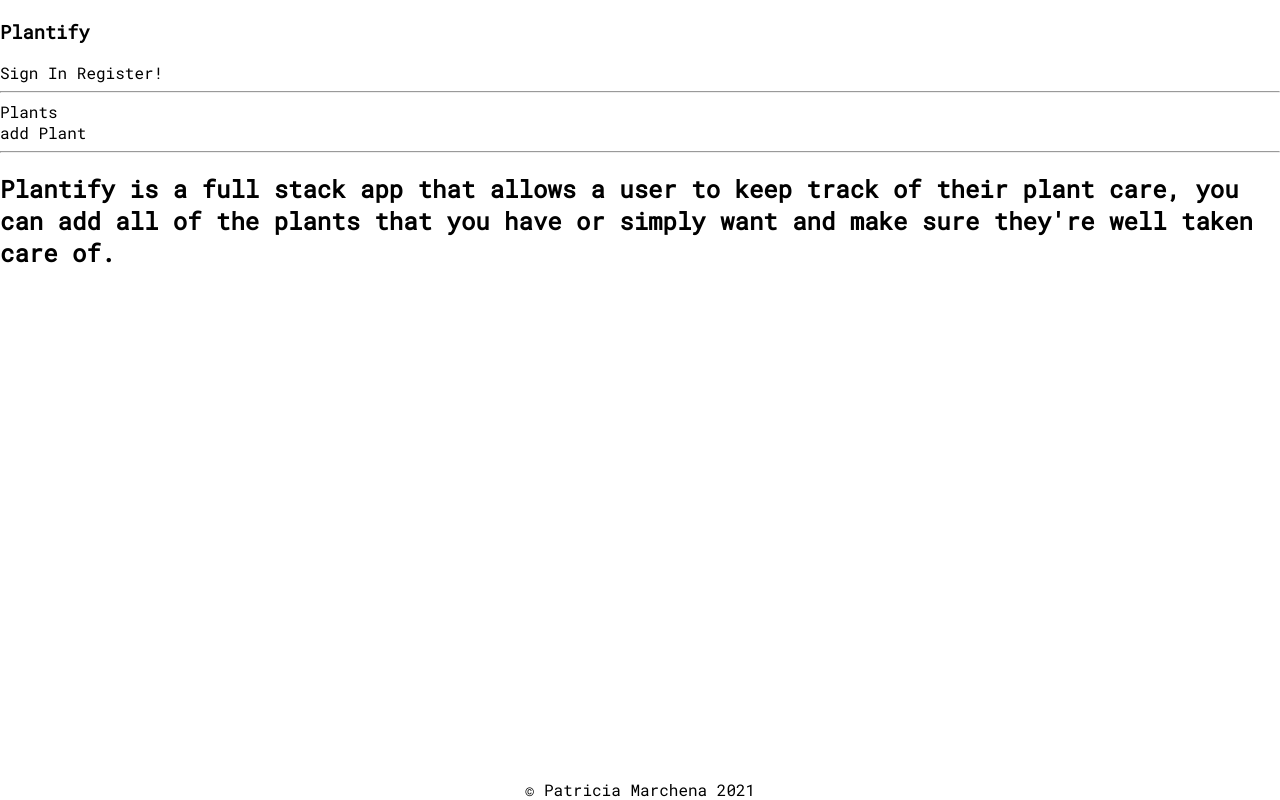
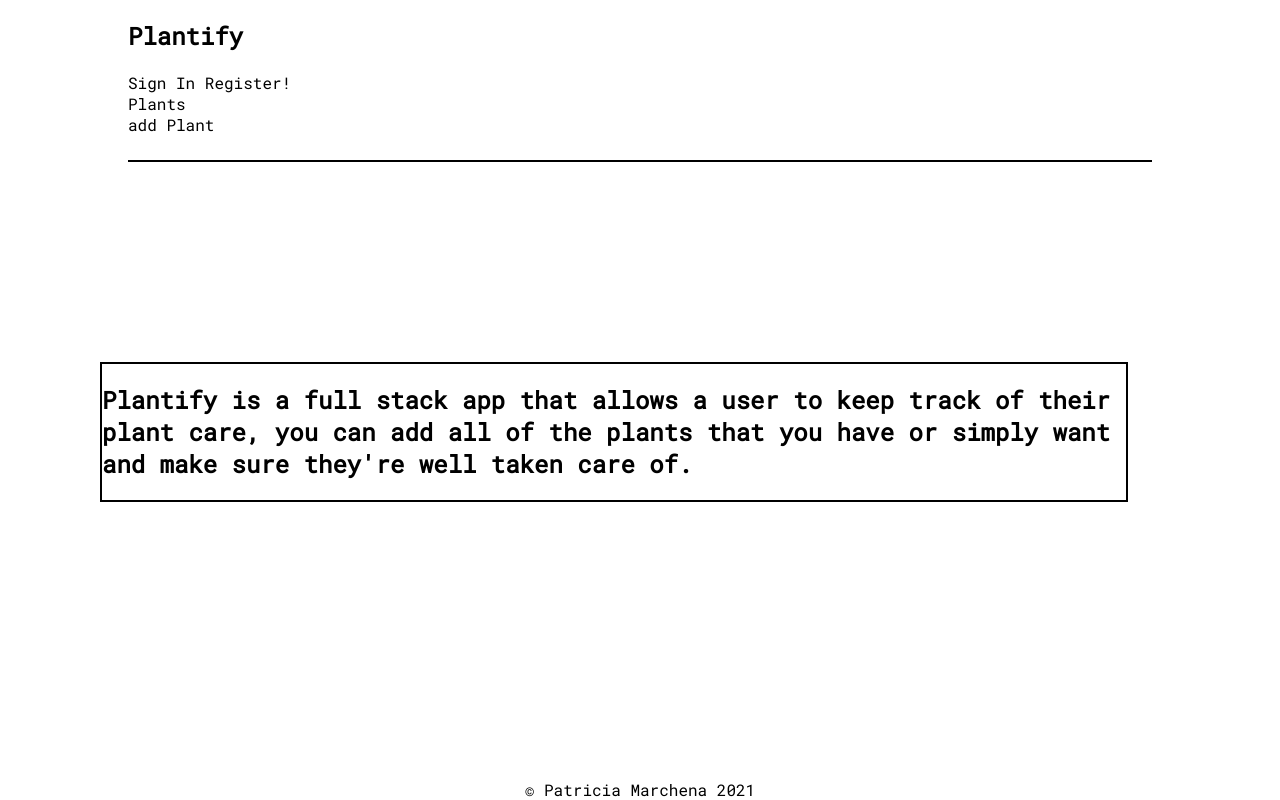
Before and after one commit to trishamarchena/Plantify, a React (Create React App) app in the folder client/: page / in a window 1280 px wide. Built offline with nearby package versions, Linux system fonts and the light colour scheme.

Commit message:
fixed logout function

```diff
--- a/client/src/App.js
+++ b/client/src/App.js
@@ -57,7 +57,6 @@ function App() {
   return (
       <Switch>
         <Layout user ={user} handleLogout={handleLogout}>
-    <div className="navbar">
         <Route exact path="/">
           <Homepage user={user} handleLogout={handleLogout} />
         </Route>
@@ -87,7 +86,6 @@ function App() {
             loginFormData={loginFormData}
           />
         </Route>
-    </div>
     </Layout>
       </Switch>
   );
--- a/client/src/Layout/Components/Plants/Plants.jsx
+++ b/client/src/Layout/Components/Plants/Plants.jsx
@@ -17,7 +17,7 @@ export default function Plants({ user }) {
 
 
   return (
-    <section className="allthePlants">
+    <section className="allThePlants">
       <h1>Plants</h1>
       <div className="plant-list">
         {plants.map((plant) => {
--- a/client/src/Layout/Components/PlantsDetail/PlantsDetail.css
+++ b/client/src/Layout/Components/PlantsDetail/PlantsDetail.css
@@ -1,6 +1,16 @@
+.detail-section{
+  display: flex;
+  align-self: center;
+  text-align: center;
+  flex-direction: column;
+  margin: 100px auto;
+  width: 75vw;
+  padding: 5px;
+}
 .detailName{
   display: flex;
   align-self: center;
+  font-size: large;
 }
 .detailedButtons{
   display: flex;
@@ -10,13 +20,6 @@
   font-family: 'roboto mono', sans-serif;
 }
 
-.detail-section{
-  display: flex;
-  align-self: center;
-  text-align: center;
-  flex-direction: column;
-  font-family: 'roboto mono', sans-serif;
-}
 .detailImage{
   width: 400px;
   height: 450px;
--- a/client/src/Layout/Components/PlantsDetail/PlantsDetail.jsx
+++ b/client/src/Layout/Components/PlantsDetail/PlantsDetail.jsx
@@ -1,12 +1,12 @@
 import React, { useEffect, useState, Fragment } from "react";
 import { useParams, Link } from "react-router-dom";
-import { getAllPlantCares } from "../../../services/plantCare.js";
+// import { getAllPlantCares } from "../../../services/plantCare.js";
 import { addPlantCareToPlant, getOnePlant } from "../../../services/plants";
 import "./PlantsDetail.css";
 
 export default function PlantDetail() {
   const [plant, setPlant] = useState({});
-  const [formData, setFormData] = useState({
+  const [formData] = useState({
     name: "",
   });
   const { id } = useParams();
@@ -19,10 +19,10 @@ export default function PlantDetail() {
     fetchPlant();
   }, [id]);
 
-  const handleChange = (e) => {
-    const { value } = e.target;
-    setFormData({ name: value });
-  };
+  // const handleChange = (e) => {
+  //   const { value } = e.target;
+  //   setFormData({ name: value });
+  // };
 
   const handleSubmit = async (e) => {
     e.preventDefault();
@@ -35,8 +35,8 @@ export default function PlantDetail() {
       <div className="detailName">
         <h1>{plant.name}</h1>
       </div>
-      <div className="detailImage">
-        <img src={plant.image_url} alt={plant.name} />
+      <div className="detailImageContainer">
+        <img className="detailimage"src={plant.image_url} alt={plant.name} />
       </div>
       <div className="detailWater">
         <h4>Water:{plant.watering_input}</h4>
@@ -56,8 +56,8 @@ export default function PlantDetail() {
       {plant.plant_cares?.map((plantCare) => {
         return <p key={plantCare.id}>{plantCare.name}</p>;
       })}
-      <form onSubmit={(e) => handleSubmit(e)} className="plant-detail-form">
-          <div className ="detailedButtons">
+      <form onSubmit={(e) => handleSubmit(e)} className="form-buttons">
+        <div className="detailedButtons">
           <Link to={`/plants/${plant.id}/edit`}>
             <button className="plant-detail-edit-button">edit</button>
           </Link>
--- a/client/src/Layout/Homepage/Homepage.css
+++ b/client/src/Layout/Homepage/Homepage.css
@@ -1,5 +1,11 @@
 .description{
-  font-family: 'roboto mono', sans-serif;
+  display: flex;
+  justify-content: center;
+  align-self: center;
+margin: 100px;
+margin-top: 200px;
+  width: 80vw;
+  border: 2px solid black;
 }
 button{
   background-color: transparent;
--- a/client/src/Layout/Homepage/Homepage.jsx
+++ b/client/src/Layout/Homepage/Homepage.jsx
@@ -1,4 +1,3 @@
-import { Link, useHistory, Route } from "react-router-dom";
 import "./Homepage.css";
 
 const Homepage = (props) => {
--- a/client/src/Layout/Layout.jsx
+++ b/client/src/Layout/Layout.jsx
@@ -3,10 +3,10 @@ import Footer from "./Components/Footer/Footer.jsx";
 
 const Layout = (props) => {
   return (
-    <div className="layoutDiv">
+    <div className="layout">
       <Navbar user={props.user} handleLogout={props.handleLogout}/>
       <Footer />
-      <div>
+      <div className ="layoutChildren">
       {props.children}
     </div>
     </div>
--- a/client/src/Layout/Navbar/Navbar.jsx
+++ b/client/src/Layout/Navbar/Navbar.jsx
@@ -1,30 +1,12 @@
-import { Link, useHistory } from "react-router-dom";
+import { Link } from "react-router-dom";
 import { useEffect, useState } from "react";
 import "./Navbar.css";
 
-const Navbar = ({ user, props }) => {
-  const [visible, setVisible] = useState(true);
-  const history = useHistory();
-  // is the hamburger menu open?
-  const [hamburger, setHamburger] = useState(false);
+const Navbar = ({ user, handleLogout, children }) => {
+  // const [visible, setVisible] = useState(true);
+  // const history = useHistory();
 
-  useEffect(() => {
-    const handleResize = () => {
-      if (window.innerWidth > 771) {
-        setVisible(true);
-        setHamburger(false);
-      } else {
-        setVisible(false);
-      }
-    };
-    handleResize();
-    // add an event listener to the resize event on the window
-    window.addEventListener("resize", handleResize);
-    // unmounts we'll remove that event listener
-    return () => {
-      window.removeEventListener("resize", handleResize);
-    };
-  }, []);
+
 
   const authenticated = (
     <div className="authenticatedUser_logout">
@@ -33,8 +15,8 @@ const Navbar = ({ user, props }) => {
       </div>
       <div className="logoutDisplay">
         <button
-          onClick={(e) => {
-            props.handleLogout(e);
+          onClick={() => {
+            handleLogout();
           }}
         >
           Logout
@@ -50,43 +32,25 @@ const Navbar = ({ user, props }) => {
   );
 
   return (
-    <nav className={hamburger ? "active" : null}>
       <nav className="navbar">
-        <div className="welcome"></div>
-        <div id="hamburger-div">
-          {hamburger ? (
-            <div id="close-hamburger" onClick={() => setHamburger(!hamburger)}>
-              X
-            </div>
-          ) : (
-            <i
-              className="fa fa-bars"
-              id="hamburger-logo"
-              onClick={() => setHamburger(!hamburger)}
-            ></i>
-          )}
-        </div>
-        <div
-          className="links"
-          style={{ display: visible || hamburger ? "flex" : "none" }}
-        ></div>
-        <div>
-          <header className="layout-header">
+        <div className="navItems">
+          <header className="nav-header">
+            <Link to="/">
             <h1>Plantify</h1>
+            </Link>
             {user ? authenticated : unauthenticated}
           </header>
-          <hr />
+          <div className= "nav-links-container">
           <div className="plant-links">
             <Link to="/plants">Plants</Link>
           </div>
           <div className="addplantButton">
             <Link to="/create-plant">add Plant</Link>
           </div>
-          <hr />
-          {props?.children}
+          </div>
+          {children}
         </div>
       </nav>
-    </nav>
   );
 };
 
--- a/client/src/Layout/Navbar/navbar.css
+++ b/client/src/Layout/Navbar/navbar.css
@@ -0,0 +1,29 @@
+.navbar{
+  display: flex;
+  flex-direction: row;
+  border-bottom: 2px solid black;
+  height: 20vh;
+  width: 80%;
+  margin: 0 auto;
+
+}
+/* nav {
+  display: flex;
+  align-items: center;
+  min-height: 40px;
+  height: 7vh;
+  width: 100%;
+  top: 0;
+  position: fixed;
+} */
+
+.nav-links-container{
+display: flex;
+flex-direction: column;
+justify-content: right;
+}
+/* #root{
+  display: flex;
+  justify-content: center;
+
+} */
```
Lines whose indentation alone changed are shown as unchanged.
